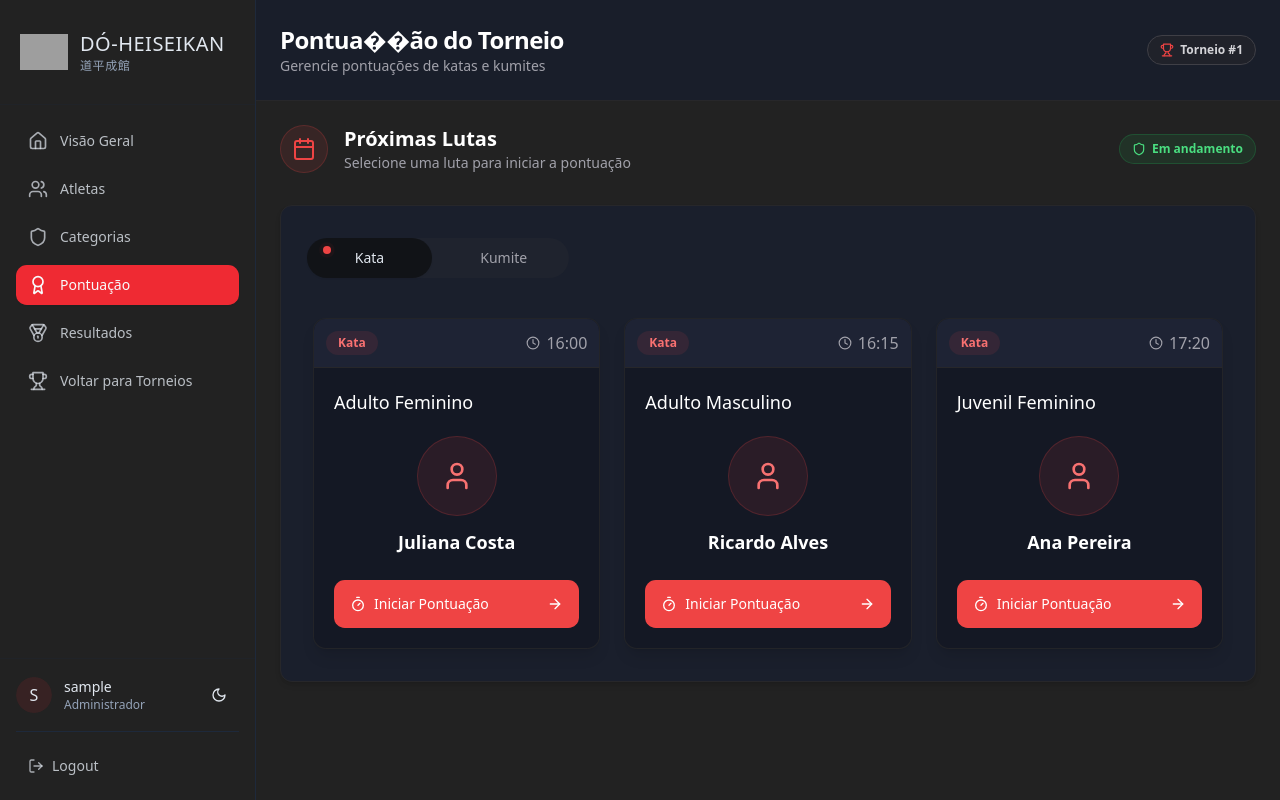
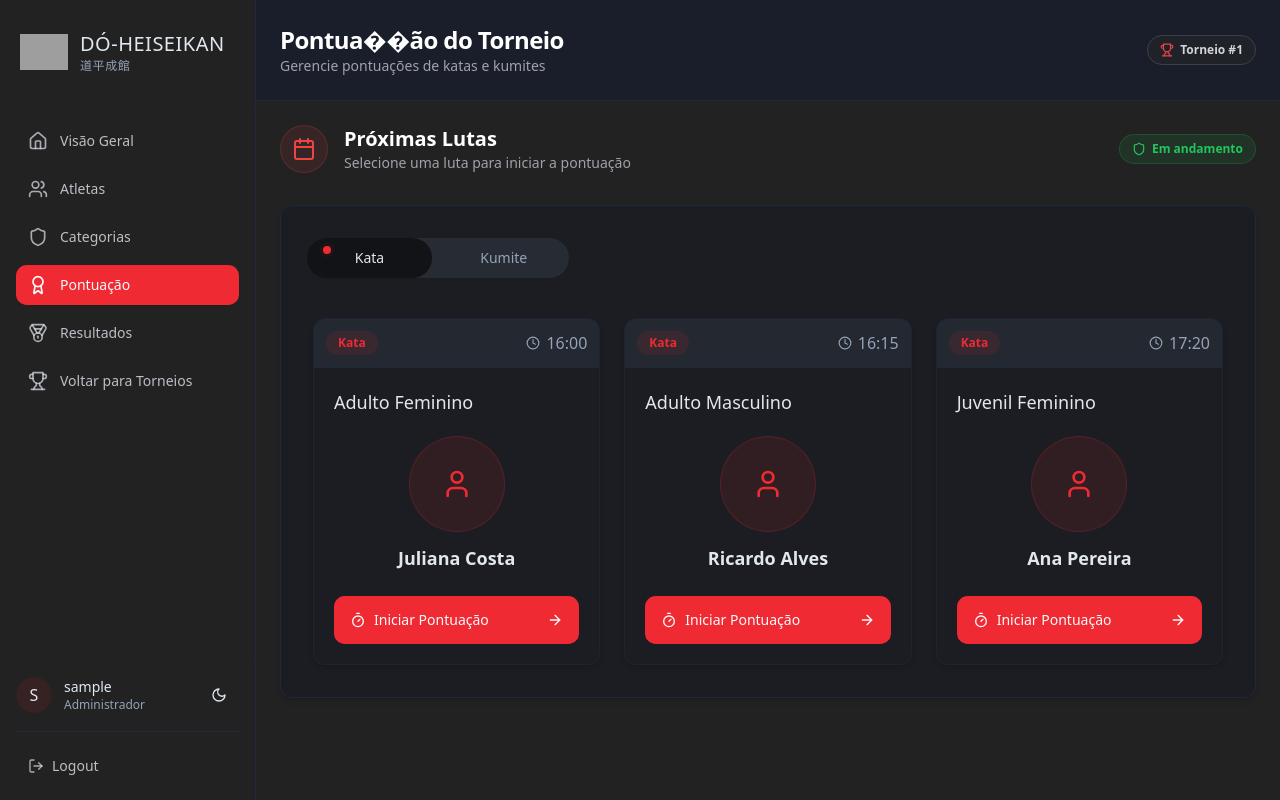
Before and after one commit to xaexae-ne-pae/sistema-karate-do-heiseikan, a React (Vite) app: page /torneios/1/pontuacao in a window 1280 px wide. Built offline with nearby package versions, Linux system fonts and the light colour scheme; sample sign-in values are in the browser's storage; grey boxes are pictures that could not be loaded.

Commit message:
Fix: Scoring page background and theme
- Changed the background of the scoring page to match the categories section.
- Reduced the hover effect intensity on the cards.
- Fixed the light theme not applying to the scoring page.

```diff
--- a/src/pages/TournamentScoring.tsx
+++ b/src/pages/TournamentScoring.tsx
@@ -808,48 +808,40 @@ const TournamentScoring = () => {
                 </div>
               </div>
 
-              <Badge className="px-3 py-1.5 bg-green-500/10 text-green-400 hover:bg-green-500/20 transition-colors border border-green-500/20">
+              <Badge className="px-3 py-1.5 bg-green-500/10 text-green-500 hover:bg-green-500/20 transition-colors border border-green-500/20">
                 <Shield className="h-3.5 w-3.5 mr-1.5" />
                 Em andamento
               </Badge>
             </div>
 
-            <div className="bg-[#1A1F2C] rounded-xl p-8 shadow-md border border-zinc-800">
+            <div className="bg-card rounded-xl p-8 shadow-md border border-border">
               <Tabs
                 defaultValue="kata"
                 value={activeTab}
                 onValueChange={setActiveTab}
                 className="w-full"
               >
-                <TabsList className="bg-[#1f232e] mb-8 p-1 w-64 rounded-full inline-flex">
+                <TabsList className="bg-muted mb-8 p-1 w-64 rounded-full inline-flex">
                   <TabsTrigger
                     value="kata"
-                    className={`relative text-sm rounded-full font-medium py-2.5 px-12 transition-all duration-300 ${
-                      activeTab === "kata"
-                        ? "bg-red-500 text-white"
-                        : "text-zinc-400 hover:text-zinc-300"
-                    }`}
+                    className="relative text-sm rounded-full font-medium py-2.5 px-12 transition-all duration-300"
                   >
                     {activeTab === "kata" && (
                       <span className="absolute top-2 left-4 flex h-2 w-2">
-                        <span className="animate-ping absolute inline-flex h-full w-full rounded-full bg-red-500 opacity-75"></span>
-                        <span className="relative inline-flex rounded-full h-2 w-2 bg-red-500"></span>
+                        <span className="animate-ping absolute inline-flex h-full w-full rounded-full bg-primary opacity-75"></span>
+                        <span className="relative inline-flex rounded-full h-2 w-2 bg-primary"></span>
                       </span>
                     )}
                     Kata
                   </TabsTrigger>
                   <TabsTrigger
                     value="kumite"
-                    className={`relative text-sm rounded-full font-medium py-2.5 px-12 transition-all duration-300 ${
-                      activeTab === "kumite"
-                        ? "bg-red-500 text-white"
-                        : "text-zinc-400 hover:text-zinc-300"
-                    }`}
+                    className="relative text-sm rounded-full font-medium py-2.5 px-12 transition-all duration-300"
                   >
                     {activeTab === "kumite" && (
                       <span className="absolute top-2 left-4 flex h-2 w-2">
-                        <span className="animate-ping absolute inline-flex h-full w-full rounded-full bg-red-500 opacity-75"></span>
-                        <span className="relative inline-flex rounded-full h-2 w-2 bg-red-500"></span>
+                        <span className="animate-ping absolute inline-flex h-full w-full rounded-full bg-primary opacity-75"></span>
+                        <span className="relative inline-flex rounded-full h-2 w-2 bg-primary"></span>
                       </span>
                     )}
                     Kumite
@@ -862,34 +854,37 @@ const TournamentScoring = () => {
                 >
                   <div className="grid grid-cols-1 md:grid-cols-2 lg:grid-cols-3 gap-6">
                     {kataMatches.map((match) => (
-                      <div key={match.id} className="bg-[#141824] rounded-lg overflow-hidden shadow-lg transform transition-all duration-300 ease-in-out hover:scale-105 hover:shadow-xl hover:border-red-500/30 border border-zinc-800/80">
-                        <div className="bg-[#1e2334] p-3 border-b border-zinc-800 flex justify-between items-center">
-                          <Badge className="px-3 py-1 rounded-full bg-red-500/10 text-red-400 border-red-500/20">
+                      <Card
+                        key={match.id}
+                        className="overflow-hidden shadow-md border border-border/60 transition-all duration-200 hover:shadow-lg hover:border-primary/30"
+                      >
+                        <div className="bg-muted/80 p-3 border-b border-border flex justify-between items-center">
+                          <Badge className="px-3 py-1 rounded-full bg-primary/10 text-primary border-primary/20">
                             Kata
                           </Badge>
-                          <div className="flex items-center gap-1.5 text-zinc-400">
+                          <div className="flex items-center gap-1.5 text-muted-foreground">
                             <Clock className="h-3.5 w-3.5" />
                             {match.time}
                           </div>
                         </div>
                         <div className="p-5">
-                          <h3 className="font-medium text-white text-lg mb-5">{match.category}</h3>
+                          <h3 className="font-medium text-lg mb-5">{match.category}</h3>
                           <div className="flex flex-col items-center justify-center mb-6">
-                            <div className="bg-red-500/10 rounded-full w-20 h-20 flex items-center justify-center mb-3 border border-red-500/20">
-                              <User className="h-8 w-8 text-red-400" />
+                            <div className="bg-primary/10 rounded-full w-24 h-24 flex items-center justify-center mb-3 border border-primary/20">
+                              <User className="h-8 w-8 text-primary" />
                             </div>
-                            <h3 className="text-white font-semibold text-lg">{match.athlete1}</h3>
+                            <h3 className="font-semibold text-lg">{match.athlete1}</h3>
                           </div>
                           <Button
                             onClick={() => handleStartMatch(match)}
-                            className="w-full gap-2 bg-red-500 hover:bg-red-600 text-white py-6 transition-all duration-300"
+                            className="w-full gap-2 bg-primary hover:bg-primary/90 text-primary-foreground py-6 transition-all duration-300"
                           >
                             <Timer className="h-5 w-5" />
                             Iniciar Pontuação
                             <ArrowRight className="h-4 w-4 ml-auto" />
                           </Button>
                         </div>
-                      </div>
+                      </Card>
                     ))}
                   </div>
                 </TabsContent>
@@ -900,47 +895,50 @@ const TournamentScoring = () => {
                 >
                   <div className="grid grid-cols-1 md:grid-cols-2 lg:grid-cols-3 gap-6">
                     {kumiteMatches.map((match) => (
-                      <div key={match.id} className="bg-[#141824] rounded-lg overflow-hidden shadow-lg transform transition-all duration-300 ease-in-out hover:scale-105 hover:shadow-xl hover:border-red-500/30 border border-zinc-800/80">
-                        <div className="bg-[#1e2334] p-3 border-b border-zinc-800 flex justify-between items-center">
-                          <Badge className="px-3 py-1 rounded-full bg-red-500/10 text-red-400 border-red-500/20">
+                      <Card
+                        key={match.id}
+                        className="overflow-hidden shadow-md border border-border/60 transition-all duration-200 hover:shadow-lg hover:border-primary/30"
+                      >
+                        <div className="bg-muted/80 p-3 border-b border-border flex justify-between items-center">
+                          <Badge className="px-3 py-1 rounded-full bg-primary/10 text-primary border-primary/20">
                             Kumite
                           </Badge>
-                          <div className="flex items-center gap-1.5 text-zinc-400">
+                          <div className="flex items-center gap-1.5 text-muted-foreground">
                             <Clock className="h-3.5 w-3.5" />
                             {match.time}
                           </div>
                         </div>
                         <div className="p-5">
-                          <h3 className="font-medium text-white text-lg mb-4">{match.category}</h3>
+                          <h3 className="font-medium text-lg mb-4">{match.category}</h3>
                           <div className="flex items-center justify-between mb-6">
                             <div className="flex flex-col items-center">
-                              <div className="bg-red-500/10 rounded-full w-16 h-16 flex items-center justify-center mb-2 border border-red-500/20">
-                                <User className="h-6 w-6 text-red-400" />
+                              <div className="bg-primary/10 rounded-full w-20 h-20 flex items-center justify-center mb-2 border border-primary/20">
+                                <User className="h-6 w-6 text-primary" />
                               </div>
-                              <span className="text-white text-sm font-medium">{match.athlete1}</span>
+                              <span className="text-sm font-medium">{match.athlete1}</span>
                             </div>
 
-                            <div className="bg-zinc-800 rounded-full h-8 w-8 flex items-center justify-center">
-                              <span className="font-bold text-zinc-400 text-xs">VS</span>
+                            <div className="bg-muted rounded-full h-8 w-8 flex items-center justify-center">
+                              <span className="font-bold text-xs">VS</span>
                             </div>
 
                             <div className="flex flex-col items-center">
-                              <div className="bg-red-500/10 rounded-full w-16 h-16 flex items-center justify-center mb-2 border border-red-500/20">
-                                <User className="h-6 w-6 text-red-400" />
+                              <div className="bg-primary/10 rounded-full w-20 h-20 flex items-center justify-center mb-2 border border-primary/20">
+                                <User className="h-6 w-6 text-primary" />
                               </div>
-                              <span className="text-white text-sm font-medium">{match.athlete2}</span>
+                              <span className="text-sm font-medium">{match.athlete2}</span>
                             </div>
                           </div>
                           <Button
                             onClick={() => handleStartMatch(match)}
-                            className="w-full gap-2 bg-red-500 hover:bg-red-600 text-white py-6 transition-all duration-300"
+                            className="w-full gap-2 bg-primary hover:bg-primary/90 text-primary-foreground py-6 transition-all duration-300"
                           >
                             <Timer className="h-5 w-5" />
                             Iniciar Pontuação
                             <ArrowRight className="h-4 w-4 ml-auto" />
                           </Button>
                         </div>
-                      </div>
+                      </Card>
                     ))}
                   </div>
                 </TabsContent>
```
